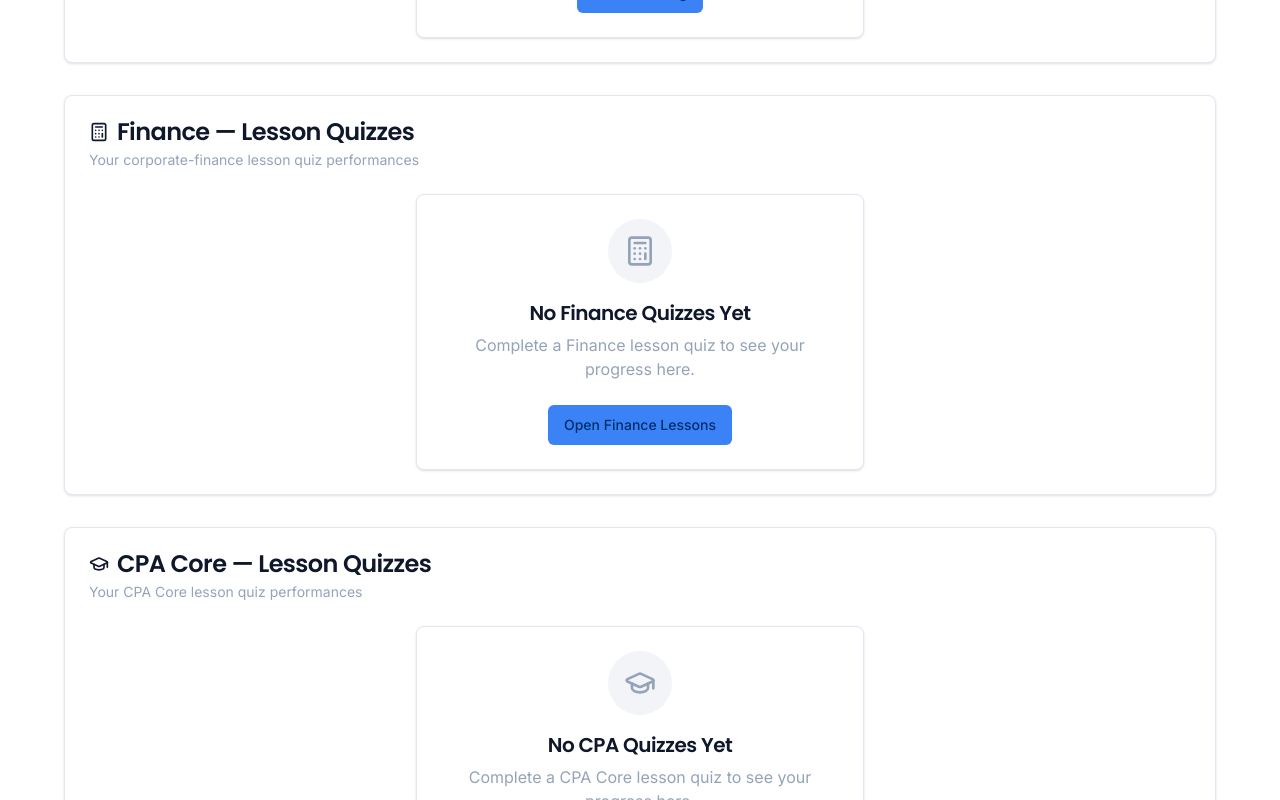
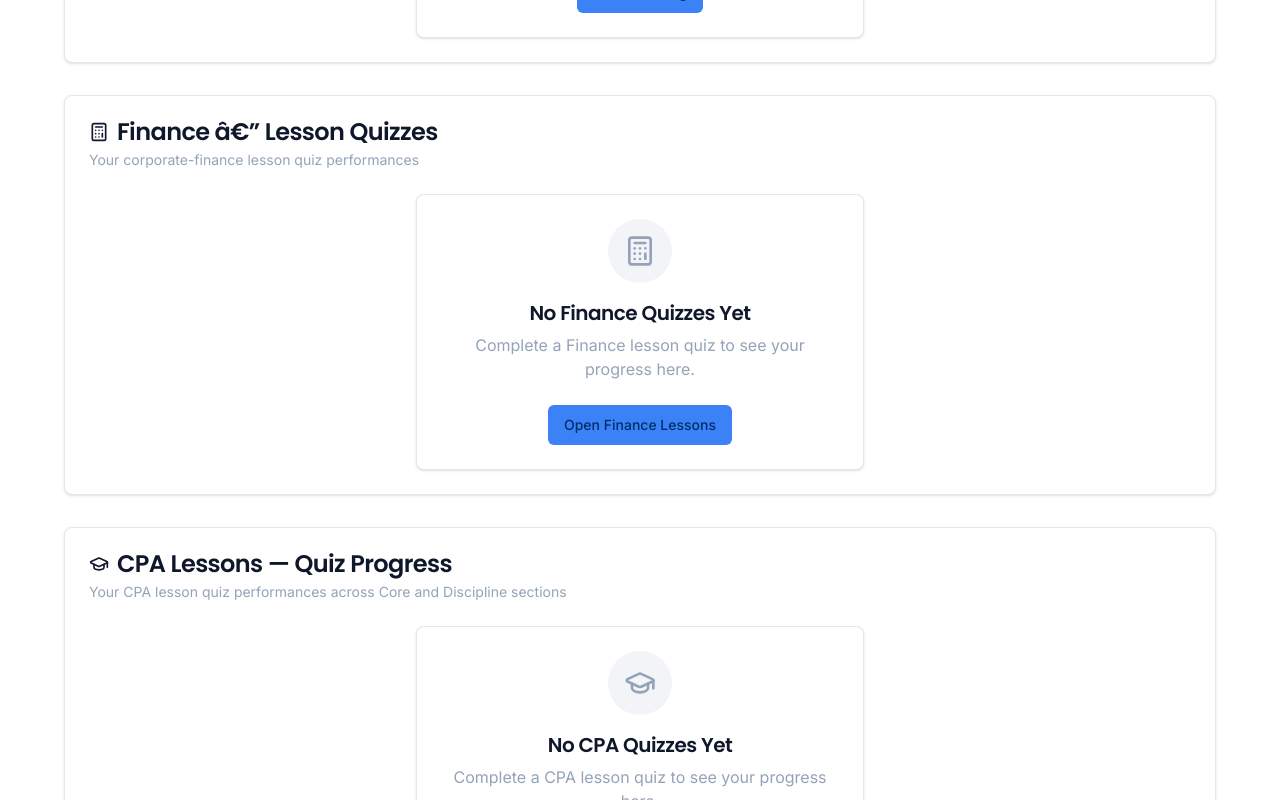
Before and after one commit to kennybhill7/AccountrixCPA-App, a Next.js app: page /profile in a window 1280 px wide. Shown: the part 1040-1840 px from the top of the page. Built offline with nearby package versions, Linux system fonts and the light colour scheme.

Commit message:
chore(agent): file final-build items for review

```diff
--- a/app/profile/page.tsx
+++ b/app/profile/page.tsx
@@ -173,7 +173,7 @@ export default function ProfilePage() {
                 <p className="text-xs text-muted-foreground mt-1">
                   {hearts === 5
                     ? "Full hearts!"
-                    : `${hearts}/5 hearts${nextHeartMin != null ? ` — next heart in ${nextHeartMin}m` : ""}`}
+                    : `${hearts}/5 hearts${nextHeartMin != null ? ` â€” next heart in ${nextHeartMin}m` : ""}`}
                 </p>
               </CardContent>
             </Card>
@@ -192,7 +192,7 @@ export default function ProfilePage() {
             </Card>
           </div>
 
-          {/* SRS review queue — missed items due for spaced-repetition review */}
+          {/* SRS review queue â€” missed items due for spaced-repetition review */}
           <SrsReviewCard />
 
           {/* Recent Quiz Results */}
@@ -258,20 +258,20 @@ export default function ProfilePage() {
             </CardContent>
           </Card>
 
-          {/* Finance lesson quizzes — tracked separately from CMA and CPA */}
+          {/* Finance lesson quizzes â€” tracked separately from CMA and CPA */}
           <Card>
             <CardHeader>
               <CardTitle className="flex items-center">
                 <Calculator className="h-5 w-5 mr-2" />
-                Finance — Lesson Quizzes
+                Finance â€” Lesson Quizzes
               </CardTitle>
               <CardDescription>
                 {financeResults.length > 0
-                  ? `${financeResults.length} Finance quiz${financeResults.length === 1 ? "" : "zes"} completed · ${(() => {
+                  ? `${financeResults.length} Finance quiz${financeResults.length === 1 ? "" : "zes"} completed Â· ${(() => {
                       const tq = financeResults.reduce((a, q) => a + q.totalQuestions, 0);
                       const tc = financeResults.reduce((a, q) => a + q.score, 0);
                       return tq > 0 ? Math.round((tc / tq) * 100) : 0;
-                    })()}% average · tracked separately from CMA/CPA`
+                    })()}% average Â· tracked separately from CMA/CPA`
                   : "Your corporate-finance lesson quiz performances"}
               </CardDescription>
             </CardHeader>
@@ -296,7 +296,7 @@ export default function ProfilePage() {
                       const percentage = Math.round((quiz.score / quiz.totalQuestions) * 100);
                       const isPerfect = percentage === 100;
                       const unitPart = quiz.monthId.split("-u")[1] ?? quiz.monthId;
-                      const label = `Finance Unit ${unitPart} · Week ${quiz.weekId.replace("w", "")}`;
+                      const label = `Finance Unit ${unitPart} Â· Week ${quiz.weekId.replace("w", "")}`;
 
                       return (
                         <div
@@ -334,21 +334,21 @@ export default function ProfilePage() {
             </CardContent>
           </Card>
 
-          {/* CPA Core lesson quizzes — tracked separately from CMA */}
+          {/* CPA lesson quizzes - tracked separately from CMA */}
           <Card>
             <CardHeader>
               <CardTitle className="flex items-center">
                 <GraduationCap className="h-5 w-5 mr-2" />
-                CPA Core — Lesson Quizzes
+                CPA Lessons — Quiz Progress
               </CardTitle>
               <CardDescription>
                 {cpaResults.length > 0
-                  ? `${cpaResults.length} CPA quiz${cpaResults.length === 1 ? "" : "zes"} completed · ${(() => {
+                  ? `${cpaResults.length} CPA quiz${cpaResults.length === 1 ? "" : "zes"} completed Â· ${(() => {
                       const tq = cpaResults.reduce((a, q) => a + q.totalQuestions, 0);
                       const tc = cpaResults.reduce((a, q) => a + q.score, 0);
                       return tq > 0 ? Math.round((tc / tq) * 100) : 0;
-                    })()}% average · tracked separately from CMA`
-                  : "Your CPA Core lesson quiz performances"}
+                    })()}% average Â· tracked separately from CMA`
+                  : "Your CPA lesson quiz performances across Core and Discipline sections"}
               </CardDescription>
             </CardHeader>
             <CardContent>
@@ -356,7 +356,7 @@ export default function ProfilePage() {
                 <EmptyState
                   icon={GraduationCap}
                   title="No CPA Quizzes Yet"
-                  description="Complete a CPA Core lesson quiz to see your progress here."
+                  description="Complete a CPA lesson quiz to see your progress here."
                   action={
                     <Button asChild>
                       <Link href="/cpa">Open CPA Lessons</Link>
@@ -373,7 +373,7 @@ export default function ProfilePage() {
                       const isPerfect = percentage === 100;
                       // quiz.monthId holds the CPA unit id, e.g. "far-u1".
                       const [section, unitPart] = quiz.monthId.split("-u");
-                      const label = `${(section || "").toUpperCase()} Unit ${unitPart ?? ""} · Week ${quiz.weekId.replace("w", "")}`;
+                      const label = `${(section || "").toUpperCase()} Unit ${unitPart ?? ""} Â· Week ${quiz.weekId.replace("w", "")}`;
 
                       return (
                         <div
```
Also changed, not shown: .agent/tasks.json.
